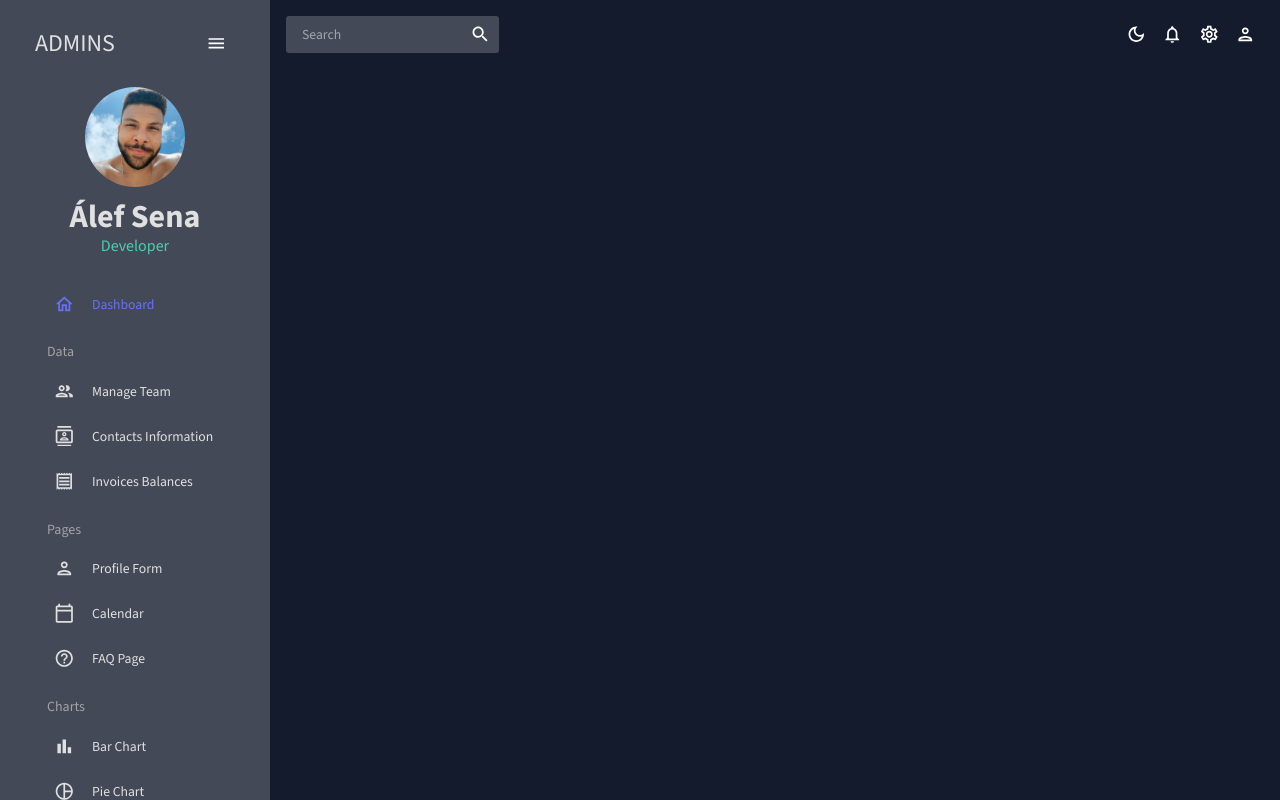
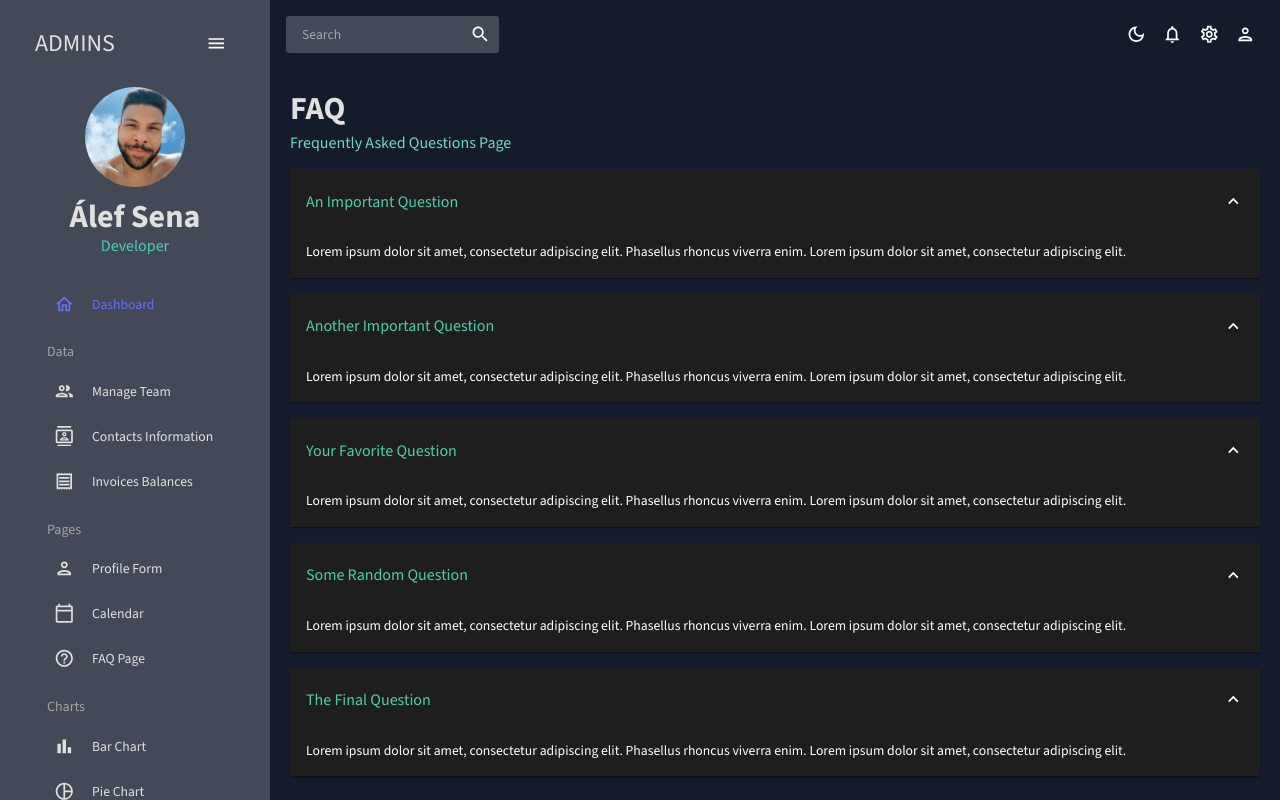
Before and after one commit to alef-sena/Studies.React.Dashboard.MaterialUI, a React (Create React App) app: page /faq in a window 1280 px wide. Built offline with nearby package versions, Linux system fonts and the light colour scheme; a web font is replaced by a local one.

Commit message:
✨ implement initial faq page (#7)

```diff
--- a/src/App.js
+++ b/src/App.js
@@ -10,10 +10,10 @@
 import Invoices from './scenes/invoices';
 import Form from './scenes/form';
 import Calendar from './scenes/calendar';
+import FAQ from './scenes/faq';
 // import Bar from './scenes/bar';
 // import Line from './scenes/line';
 // import Pie from './scenes/pie';
-// import FAQ from './scenes/faq';
 // import Geography from './scenes/geography';
 
 function App() {
@@ -35,10 +35,10 @@
 							<Route path='/invoices' element={<Invoices />} />
 							<Route path='/form' element={<Form />} />
 							<Route path='/calendar' element={<Calendar />} />
+							<Route path='/faq' element={<FAQ />} />
 							{/* <Route path='/bar' element={<Bar />} /> */}
 							{/* <Route path='/pie' element={<Pie />} /> */}
 							{/* <Route path='/line' element={<Line />} /> */}
-							{/* <Route path='/faq' element={<FAQ />} /> */}
 							{/* <Route path='/geography' element={<Geography />} /> */}
 						</Routes>
 					</main>
--- /dev/null
+++ b/src/scenes/faq/index.jsx
@@ -0,0 +1,83 @@
+import { Box, Typography, useTheme } from '@mui/material';
+import Header from '../../components/Header';
+import Accordion from '@mui/material/Accordion';
+import AccordionSummary from '@mui/material/AccordionSummary';
+import AccordionDetails from '@mui/material/AccordionDetails';
+import ExpandMoreIcon from '@mui/icons-material/ExpandMore';
+import { tokens } from '../../theme';
+
+const FAQ = () => {
+	const theme = useTheme();
+	const colors = tokens(theme.palette.mode);
+
+	return <Box m='20px'>
+		<Header title='FAQ' subtitle='Frequently Asked Questions Page' />
+
+		<Accordion defaultExpanded>
+			<AccordionSummary expandIcon={<ExpandMoreIcon />}>
+				<Typography color={colors.greenAccent[500]} variant='h5'>
+					An Important Question
+				</Typography>
+			</AccordionSummary>
+			<AccordionDetails>
+				<Typography>
+					Lorem ipsum dolor sit amet, consectetur adipiscing elit. Phasellus rhoncus viverra enim. Lorem ipsum dolor sit amet, consectetur adipiscing elit.
+				</Typography>
+			</AccordionDetails>
+		</Accordion>
+
+		<Accordion defaultExpanded>
+			<AccordionSummary expandIcon={<ExpandMoreIcon />}>
+				<Typography color={colors.greenAccent[500]} variant='h5'>
+					Another Important Question
+				</Typography>
+			</AccordionSummary>
+			<AccordionDetails>
+				<Typography>
+					Lorem ipsum dolor sit amet, consectetur adipiscing elit. Phasellus rhoncus viverra enim. Lorem ipsum dolor sit amet, consectetur adipiscing elit.
+				</Typography>
+			</AccordionDetails>
+		</Accordion>
+
+		<Accordion defaultExpanded>
+			<AccordionSummary expandIcon={<ExpandMoreIcon />}>
+				<Typography color={colors.greenAccent[500]} variant='h5'>
+					Your Favorite Question
+				</Typography>
+			</AccordionSummary>
+			<AccordionDetails>
+				<Typography>
+					Lorem ipsum dolor sit amet, consectetur adipiscing elit. Phasellus rhoncus viverra enim. Lorem ipsum dolor sit amet, consectetur adipiscing elit.
+				</Typography>
+			</AccordionDetails>
+		</Accordion>
+
+		<Accordion defaultExpanded>
+			<AccordionSummary expandIcon={<ExpandMoreIcon />}>
+				<Typography color={colors.greenAccent[500]} variant='h5'>
+					Some Random Question
+				</Typography>
+			</AccordionSummary>
+			<AccordionDetails>
+				<Typography>
+					Lorem ipsum dolor sit amet, consectetur adipiscing elit. Phasellus rhoncus viverra enim. Lorem ipsum dolor sit amet, consectetur adipiscing elit.
+				</Typography>
+			</AccordionDetails>
+		</Accordion>
+
+		<Accordion defaultExpanded>
+			<AccordionSummary expandIcon={<ExpandMoreIcon />}>
+				<Typography color={colors.greenAccent[500]} variant='h5'>
+					The Final Question
+				</Typography>
+			</AccordionSummary>
+			<AccordionDetails>
+				<Typography>
+					Lorem ipsum dolor sit amet, consectetur adipiscing elit. Phasellus rhoncus viverra enim. Lorem ipsum dolor sit amet, consectetur adipiscing elit.
+				</Typography>
+			</AccordionDetails>
+		</Accordion>
+	</Box>;
+};
+
+export default FAQ;
```
